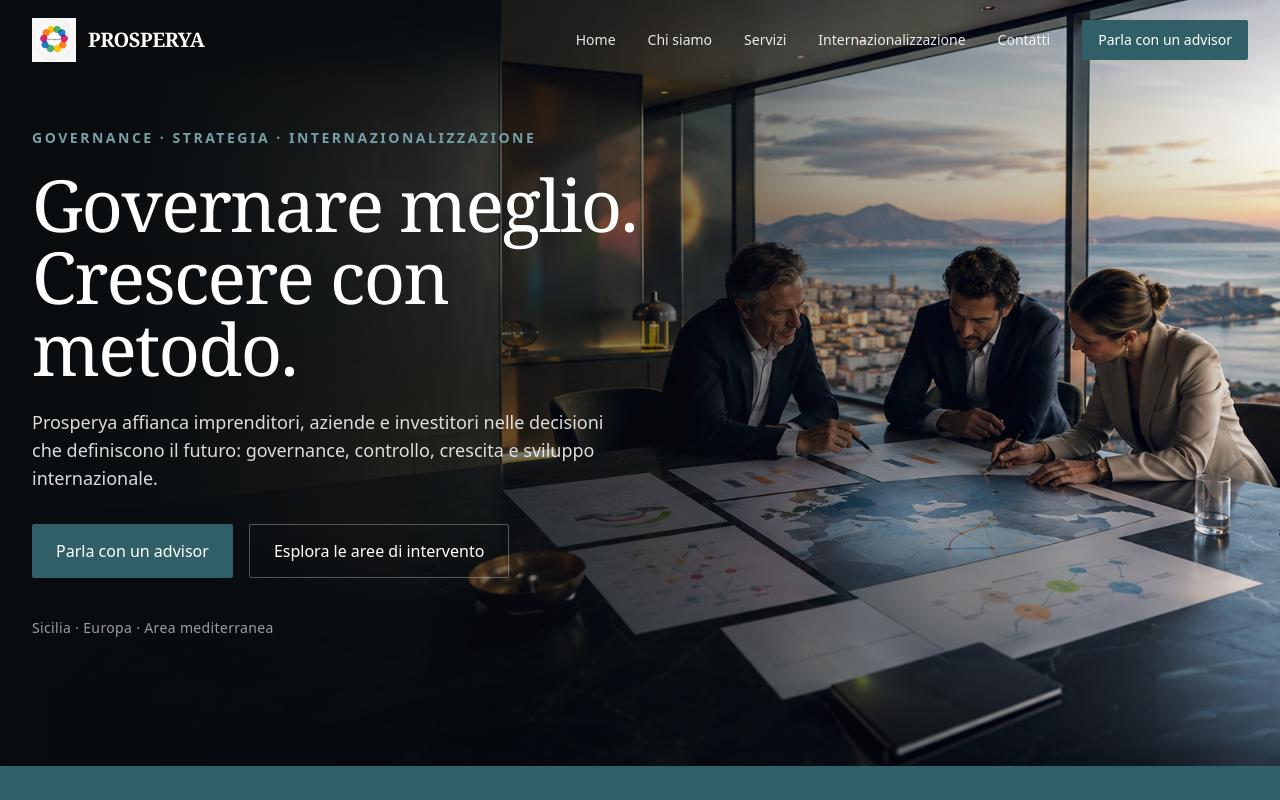
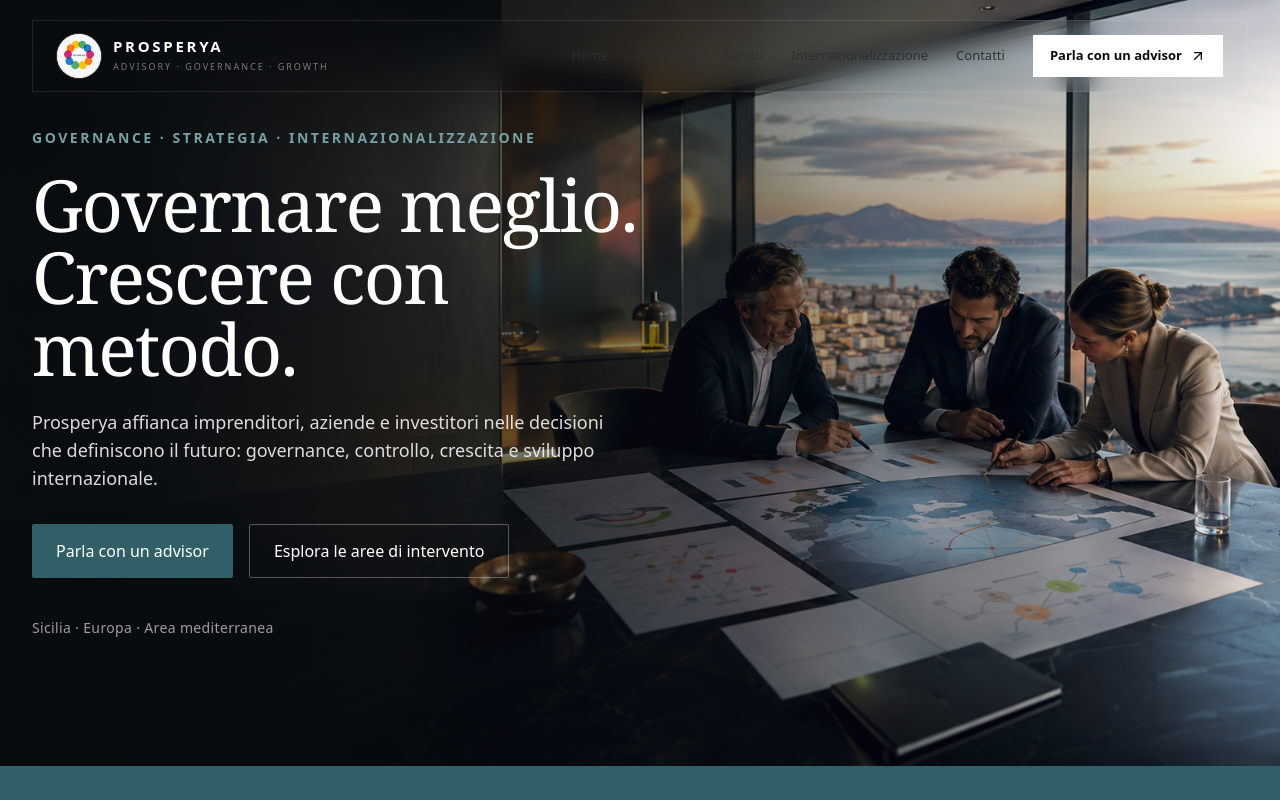
Before and after one commit to gaetanomeli95-lab/Prosperya-site, a Next.js app: page / in a window 1280 px wide. Shown: the top 800 px of the page. Built offline with nearby package versions, Linux system fonts and the light colour scheme.

Commit message:
design: rebuild premium floating navigation

```diff
--- a/src/components/Header.tsx
+++ b/src/components/Header.tsx
@@ -3,7 +3,7 @@
 import { useState, useEffect } from 'react';
 import Link from 'next/link';
 import Image from 'next/image';
-import { Menu, X } from 'lucide-react';
+import { Menu, X, ArrowUpRight } from 'lucide-react';
 import { mainNav } from '@/data/navigation';
 import { company } from '@/data/company';
 
@@ -12,71 +12,66 @@ export function Header() {
   const [open, setOpen] = useState(false);
 
   useEffect(() => {
-    const onScroll = () => setScrolled(window.scrollY > 40);
+    const onScroll = () => setScrolled(window.scrollY > 28);
     window.addEventListener('scroll', onScroll, { passive: true });
     return () => window.removeEventListener('scroll', onScroll);
   }, []);
 
   return (
-    <header
-      className={`fixed top-0 left-0 right-0 z-50 transition-colors duration-300 ${
-        scrolled ? 'bg-night/95 backdrop-blur shadow-sm' : 'bg-transparent'
-      }`}
-    >
-      <div className="max-w-7xl mx-auto px-5 sm:px-6 lg:px-8">
-        <div className="flex items-center justify-between h-16 lg:h-20">
-          <Link href="/" className="flex items-center gap-3 group" aria-label={company.ragioneSociale}>
+    <header className={`fixed inset-x-0 top-0 z-50 transition-all duration-500 ${scrolled ? 'py-2' : 'py-3 lg:py-5'}`}>
+      <div className="max-w-[1480px] mx-auto px-4 sm:px-6 lg:px-8">
+        <div className={`relative flex items-center justify-between h-16 lg:h-[72px] px-4 lg:px-6 transition-all duration-500 ${scrolled ? 'bg-night/92 backdrop-blur-xl border border-white/10 shadow-float' : 'bg-night/42 backdrop-blur-md border border-white/10'}`}>
+          <Link href="/" className="flex items-center gap-3 group min-w-0" aria-label={company.ragioneSociale}>
+            <span className="relative grid place-items-center h-10 w-10 lg:h-11 lg:w-11 overflow-hidden rounded-full bg-white shadow-sm ring-1 ring-white/15">
               <Image
                 src="/brand/prosperya-logo.png"
                 alt="Prosperya"
                 width={44}
                 height={44}
-              className="h-9 w-9 lg:h-11 lg:w-11 object-contain"
+                className="h-full w-full object-contain scale-[1.08]"
                 priority
               />
-            <span className="text-white text-lg lg:text-xl font-heading font-semibold tracking-tight">
-              PROSPERYA
+            </span>
+            <span className="min-w-0">
+              <span className="block text-white text-sm lg:text-[15px] font-semibold tracking-[0.18em] leading-none">PROSPERYA</span>
+              <span className="hidden sm:block mt-1.5 text-[9px] uppercase tracking-[0.22em] text-white/45">Advisory · Governance · Growth</span>
             </span>
           </Link>
 
-          <nav className="hidden lg:flex items-center gap-8" aria-label="Navigazione principale">
+          <nav className="hidden lg:flex items-center gap-7" aria-label="Navigazione principale">
             {mainNav.map((item) => (
-              <Link
-                key={item.href}
-                href={item.href}
-                className="text-sm font-medium text-white/90 hover:text-white transition-colors relative after:absolute after:left-0 after:-bottom-1 after:w-0 after:h-px after:bg-logo-magenta after:transition-all hover:after:w-full"
-              >
+              <Link key={item.href} href={item.href} className="text-[13px] font-medium text-white/72 hover:text-white transition-colors">
                 {item.label}
               </Link>
             ))}
             <Link
               href="/contatti/"
-              className="inline-flex items-center justify-center rounded-sm bg-mediterranean px-4 py-2.5 text-sm font-medium text-white hover:bg-mediterranean-light transition-colors focus:outline-none focus:ring-2 focus:ring-logo-yellow focus:ring-offset-2 focus:ring-offset-night"
+              className="group inline-flex items-center gap-2 border border-white/25 bg-white px-4 py-2.5 text-[13px] font-semibold text-night hover:bg-sand transition-colors"
             >
               Parla con un advisor
+              <ArrowUpRight className="w-4 h-4 transition-transform group-hover:translate-x-0.5 group-hover:-translate-y-0.5" />
             </Link>
           </nav>
 
           <button
             onClick={() => setOpen(!open)}
-            className="lg:hidden p-2 text-white rounded-sm focus:outline-none focus:ring-2 focus:ring-logo-yellow"
+            className="lg:hidden grid place-items-center h-10 w-10 text-white border border-white/15 bg-white/5"
             aria-expanded={open}
             aria-label={open ? 'Chiudi menu' : 'Apri menu'}
           >
-            {open ? <X className="w-6 h-6" /> : <Menu className="w-6 h-6" />}
+            {open ? <X className="w-5 h-5" /> : <Menu className="w-5 h-5" />}
           </button>
-        </div>
         </div>
 
         {open && (
-        <div className="lg:hidden bg-night/98 border-t border-white/10">
-          <nav className="flex flex-col px-5 py-4 gap-3" aria-label="Menu mobile">
+          <div className="lg:hidden mt-2 bg-night/98 backdrop-blur-xl border border-white/10 shadow-float">
+            <nav className="flex flex-col px-5 py-5" aria-label="Menu mobile">
               {mainNav.map((item) => (
                 <Link
                   key={item.href}
                   href={item.href}
                   onClick={() => setOpen(false)}
-                className="text-base font-medium text-white/90 hover:text-white py-2 border-b border-white/5"
+                  className="text-[15px] font-medium text-white/85 py-4 border-b border-white/8"
                 >
                   {item.label}
                 </Link>
@@ -84,13 +79,14 @@ export function Header() {
               <Link
                 href="/contatti/"
                 onClick={() => setOpen(false)}
-              className="mt-2 inline-flex items-center justify-center rounded-sm bg-mediterranean px-4 py-3 text-base font-medium text-white hover:bg-mediterranean-light"
+                className="mt-5 inline-flex items-center justify-between bg-white px-4 py-3.5 text-sm font-semibold text-night"
               >
-              Parla con un advisor
+                Parla con un advisor <ArrowUpRight className="w-4 h-4" />
               </Link>
             </nav>
           </div>
         )}
+      </div>
     </header>
   );
 }
```
Lines whose indentation alone changed are shown as unchanged.
